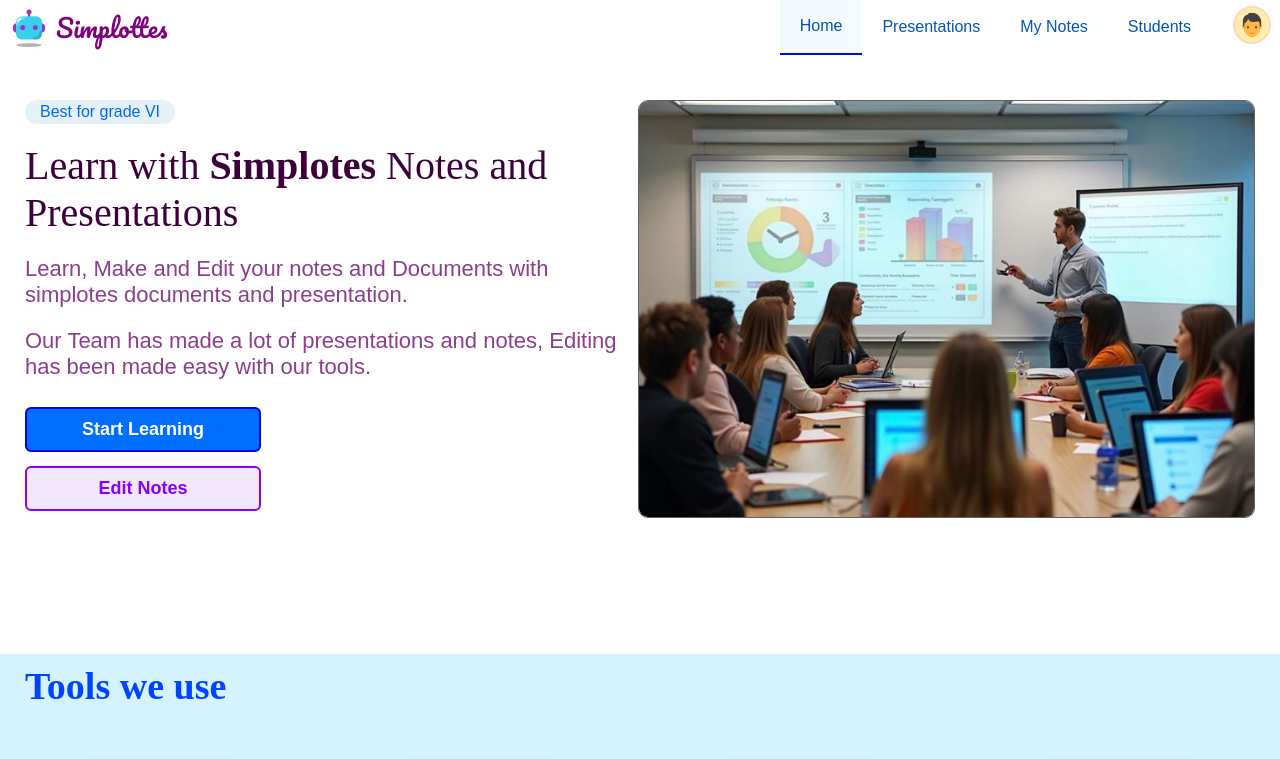
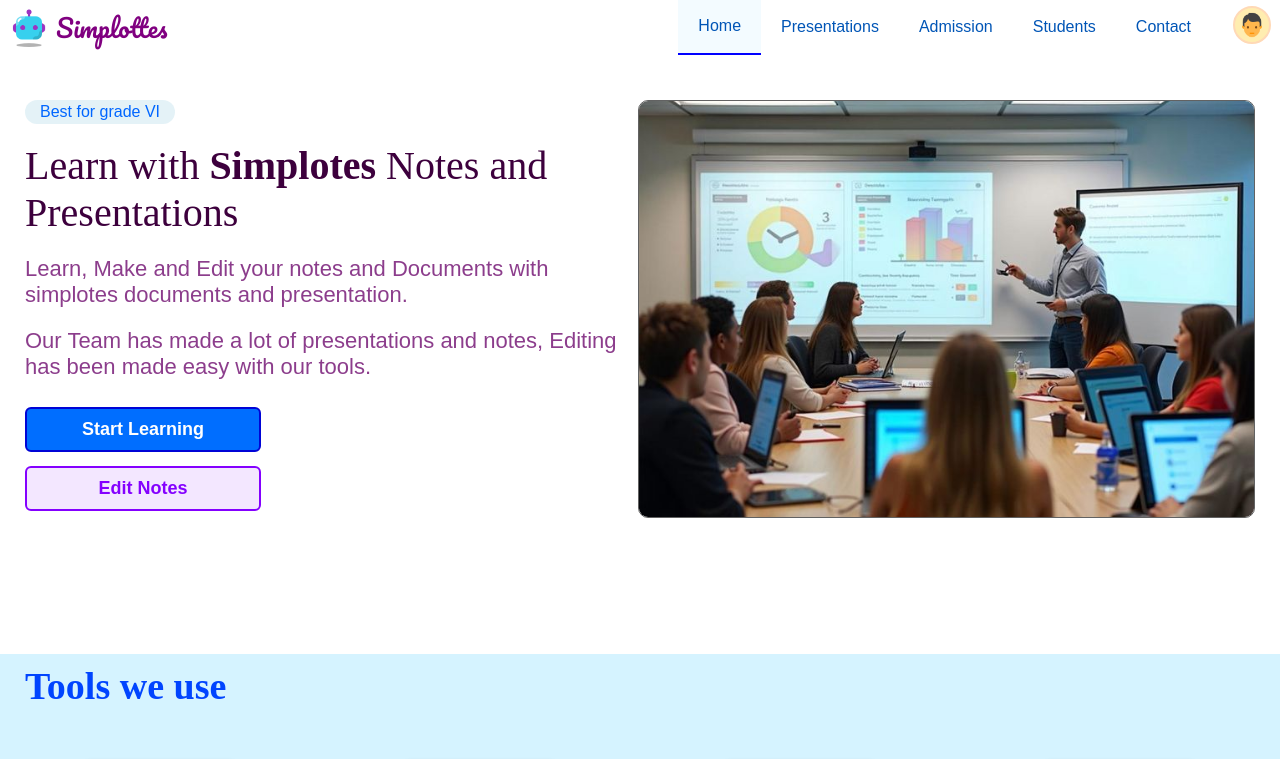
Before and after one commit to RedDev-Ahmed/Simplottes.edu, a plain HTML site: page index.html in a window 1280 px wide. Shown: the top 759 px of the page. Drawn offline with Linux system fonts and the light colour scheme; a web font is replaced by a local one.

Commit message:
Update navigation links in index.html

```diff
--- a/index.html
+++ b/index.html
@@ -35,8 +35,9 @@
       <nav class="nav-bar">
         <a href="index.html" class="nav-option home-option">Home</a>
         <a href="pending-page.html" class="nav-option">Presentations</a>
-        <a href="pending-page.html" class="nav-option">My Notes</a>
+        <a href="pending-page.html" class="nav-option">Admission</a>
         <a href="pending-page.html" class="nav-option">Students</a>
+        <a href="pending-page.html" class="nav-option">Contact</a>
       </nav>
 
       <div class="hamburger-btn-container">
@@ -49,8 +50,9 @@
         <div class="nav-list">
           <a href="index.html" class="nav-list-option home-list-option">Home</a>
           <a href="pending-page.html" class="nav-list-option">Presentations</a>
-          <a href="pending-page.html" class="nav-list-option">My Notes</a>
-          <a href="pending-page.html" class="nav-list-option student-list-option">Students</a>
+          <a href="pending-page.html" class="nav-list-option">Admission</a>
+          <a href="pending-page.html" class="nav-list-option">Students</a>
+          <a href="pending-page.html" class="nav-list-option student-list-option">Contact</a>
         </div>
       </div>
 
```
